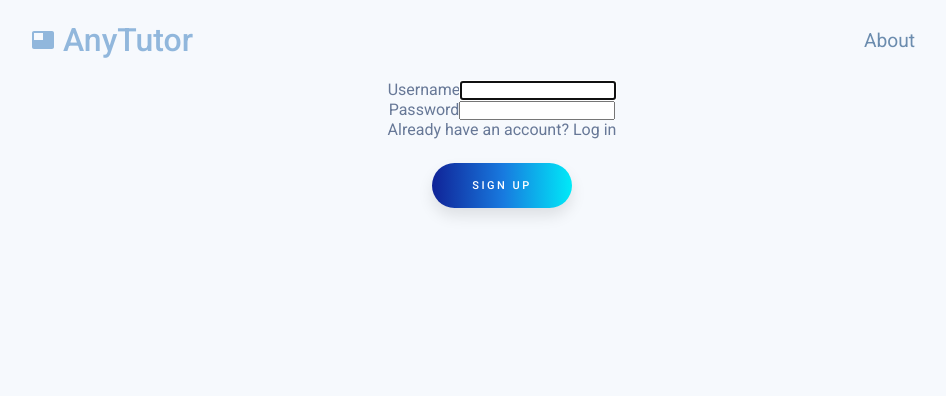
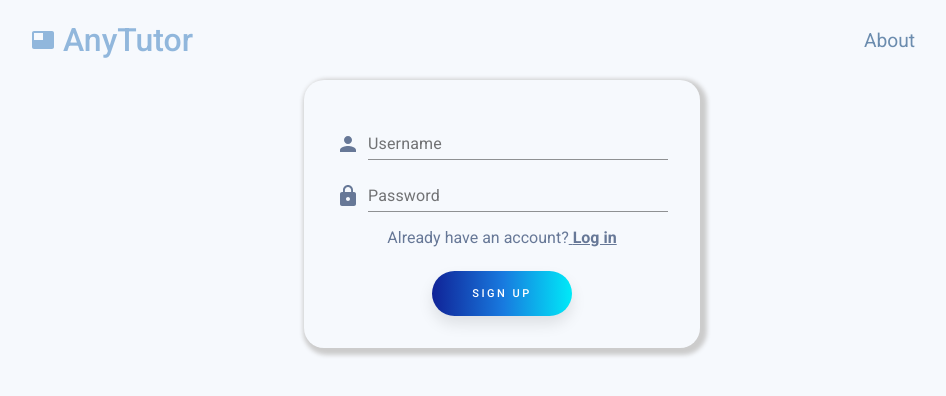
Before and after one commit to AllardQuek/AnyTutor, a React (Create React App) app: page /login in a window 1280 px wide. Shown: the top 396 px of the page, without its empty margins (138-1084 px from the left). Built offline with nearby package versions, Linux system fonts and the light colour scheme; no server answers.

Commit message:
revamped login and signup page

```diff
--- a/src/App.js
+++ b/src/App.js
@@ -30,6 +30,7 @@ function App() {
   };
 
   const handleLogin = () => {
+    console.log("LOFFING ING");
     clearErrors();
     fire
       .auth()
@@ -39,9 +40,12 @@ function App() {
           case "auth/invalid-email":
           case "auth/user-disabled":
           case "auth/user-not-found":
+            console.log("ER");
             setEmailError(err.message);
             break;
           case "auth/wrong-password":
+            console.log("EROR");
+
             setPasswordError(err.message);
             break;
           default:
--- a/src/components/Button.js
+++ b/src/components/Button.js
@@ -1,12 +1,14 @@
 import styled from "styled-components";
 
-const Button = ({ text, href, className }) => {
+const Button = ({ text, href, className, onClick }) => {
   const classes = "btn " + className;
 
   return (
     <ButtonStyled>
       <a href={href}>
-        <button className={classes}>{text}</button>
+        <button type="submit" className={classes} onclick={onClick}>
+          {text}
+        </button>
       </a>
     </ButtonStyled>
   );
--- /dev/null
+++ b/src/components/LoginToggle.js
@@ -0,0 +1,23 @@
+import styled from "styled-components";
+
+const LoginToggle = ({ text, callToAction, toggleLogin }) => {
+  return (
+    <ToggleStyled>
+      <p>
+        {text}
+        <span onClick={toggleLogin}> {callToAction} </span>
+      </p>
+    </ToggleStyled>
+  );
+};
+
+const ToggleStyled = styled.div`
+  margin-top: 1rem;
+
+  span {
+    font-weight: 600;
+    text-decoration: underline;
+  }
+`;
+
+export default LoginToggle;
--- a/src/pages/Login.js
+++ b/src/pages/Login.js
@@ -1,5 +1,11 @@
 import BackgroundStyle from "../styles/BackgroundStyle";
 import Button from "../components/Button";
+import styled from "styled-components";
+import TextField from "@material-ui/core/TextField";
+import Grid from "@material-ui/core/Grid";
+import PersonIcon from "@material-ui/icons/Person";
+import LockIcon from "@material-ui/icons/Lock";
+import LoginToggle from "../components/LoginToggle";
 
 const Login = (props) => {
   const {
@@ -21,47 +27,112 @@ const Login = (props) => {
     hasAccount ? handleLogin() : handleSignUp();
   };
 
+  const toggleLogin = () => {
+    setHasAccount(!hasAccount);
+  };
+
   return (
-    <>
+    <LoginStyled>
       <BackgroundStyle />
       <form className="login" onSubmit={handleSubmit}>
-        <label htmlFor="">Username</label>
-        <input
-          type="text"
-          autoFocus
-          required
+        <div>
+          <Grid container spacing={1} alignItems="flex-end">
+            <Grid item>
+              <PersonIcon />
+            </Grid>
+            <Grid item>
+              <TextField
+                className="text-field"
+                label="Username"
                 value={email}
                 onChange={(e) => setEmail(e.target.value)}
+                helperText={emailError}
               />
-        <p className="errorMessage">{emailError}</p>
+            </Grid>
+          </Grid>
+        </div>
 
-        <label htmlFor="">Password</label>
-        <input
+        <div>
+          <Grid container spacing={1} alignItems="flex-end">
+            <Grid item>
+              <LockIcon />
+            </Grid>
+            <Grid item>
+              <TextField
+                className="text-field"
+                value={password}
+                label="Password"
                 type="password"
-          required
-          value={password}
                 onChange={(e) => setPassword(e.target.value)}
+                helperText={passwordError}
               />
-        <p className="errorMessage">{passwordError}</p>
+            </Grid>
+          </Grid>
+        </div>
 
-        {hasAccount ? (
+        <LoginToggle
+          text={
+            hasAccount ? "Don't have an account? " : "Already have an account?"
+          }
+          callToAction={hasAccount ? "Sign up" : "Log in"}
+          toggleLogin={toggleLogin}
+        ></LoginToggle>
+
+        {/* {hasAccount ? (
           <p>
-            Don't have an account?{" "}
+            Don't have an account?
             <span onClick={() => setHasAccount(!hasAccount)}> Sign up </span>
           </p>
         ) : (
           <p>
-            Already have an account?{" "}
-            <span onClick={() => setHasAccount(!hasAccount)}>Log in</span>
+            Already have an account?
+            <span onClick={() => setHasAccount(!hasAccount)}> Log in</span>
           </p>
-        )}
+        )} */}
         <Button
           text={hasAccount ? "Login" : "Sign up"}
           className="btn-submit"
+          onClick={handleSubmit}
         />
       </form>
-    </>
+    </LoginStyled>
   );
 };
 
+const LoginStyled = styled.div`
+  .login {
+    padding: 2rem;
+    border: 2px;
+    border-radius: 20px;
+    box-shadow: 3px 3px 4px 4px #ccc;
+  }
+
+  .text-field {
+    min-width: 300px;
+  }
+
+  .wrap-input {
+    width: 100%;
+    border-bottom: 2px solid #d9d9d9;
+    margin-bottom: 23px;
+    display: flex;
+    flex-direction: column;
+  }
+
+  .errorMessage {
+    color: var(--error-color);
+  }
+
+  .labels {
+    color: red;
+    text-align: left;
+    font-size: 14px;
+    padding-left: 7px;
+  }
+
+  .MuiFormHelperText-root {
+    color: red;
+  }
+`;
+
 export default Login;
--- a/src/styles/GlobalStyles.js
+++ b/src/styles/GlobalStyles.js
@@ -13,6 +13,7 @@ const GlobalStyles = createGlobalStyle`
 		--hover-color: #FAAB36;
         --white-color: #FFF;
 		--logo-color: #91B7DC;
+		--error-color: #FD5901;
         --font-light-color: #677897;
 		--font-nav-color: #6B8CAE;
         --font-dark-color: #151515;
```
Lines whose indentation alone changed are shown as unchanged.
